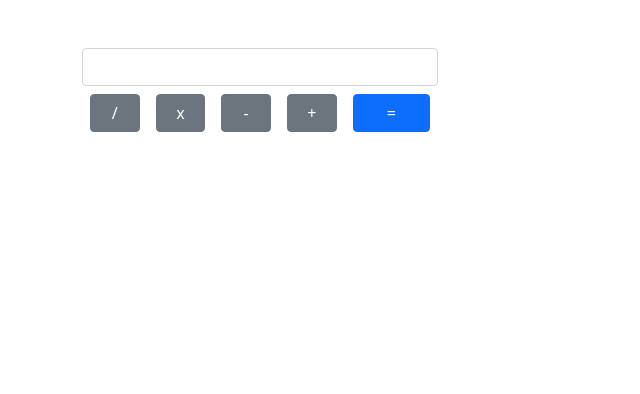
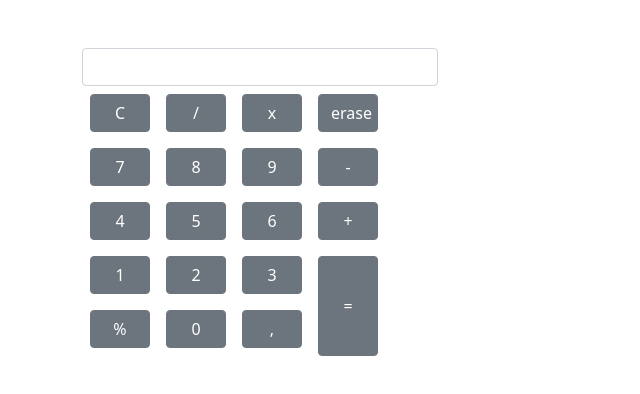
Before and after one commit to juliosalas89/calculator, a plain HTML site: page index.html in a window 1280 px wide. Shown: the whole page, without its empty margins (0-640 px from the left). Drawn offline with Linux system fonts and the light colour scheme.

Commit message:
se agregaron todos los botones

```diff
--- a/css/style.css
+++ b/css/style.css
@@ -5,3 +5,7 @@
 .boton2 {
     width: 100px;
 }
+
+.boton_igual {
+    height: 100px;
+}
--- a/index.html
+++ b/index.html
@@ -18,12 +18,42 @@
                     <div>
                         <input class="m-0 form-control" type="number">
                     </div>
-                    <div class="d-flex justify-content-between">
-                        <button class="m-2 btn btn-secondary botones" onclick="operacion(1)">/</button>
-                        <button class="m-2 btn btn-secondary botones" onclick="operacion(2)">x</button>
-                        <button class="m-2 btn btn-secondary botones" onclick="operacion(3)">-</button>
-                        <button class="m-2 btn btn-secondary botones" onclick="operacion(4)">+</button>
-                        <button class="m-2 btn btn-primary boton2" onclick="igual()">=</button>
+                    <div>
+                        <div class="d-flex">
+                            <button class="m-2 btn btn-secondary botones" onclick="operacion(1)">C</button>
+                            <button class="m-2 btn btn-secondary botones" onclick="operacion(1)">/</button>
+                            <button class="m-2 btn btn-secondary botones" onclick="operacion(2)">x</button>
+                            <button class="m-2 btn btn-secondary botones" onclick="operacion(2)">erase</button>
+                        </div>
+                        <div class="d-flex">
+                            <button class="m-2 btn btn-secondary botones" onclick="operacion(4)">7</button>
+                            <button class="m-2 btn btn-secondary botones" onclick="operacion(4)">8</button>
+                            <button class="m-2 btn btn-secondary botones" onclick="operacion(4)">9</button>
+                            <button class="m-2 btn btn-secondary botones" onclick="operacion(4)">-</button>
+                        </div>
+                        <div class="d-flex">
+                            <button class="m-2 btn btn-secondary botones" onclick="operacion(4)">4</button>
+                            <button class="m-2 btn btn-secondary botones" onclick="operacion(4)">5</button>
+                            <button class="m-2 btn btn-secondary botones" onclick="operacion(4)">6</button>
+                            <button class="m-2 btn btn-secondary botones" onclick="operacion(4)">+</button>
+                        </div>
+                        <div class="d-flex">
+                            <div>
+                                <div class="d-flex">
+                                    <button class="m-2 btn btn-secondary botones" onclick="operacion(4)">1</button>
+                                    <button class="m-2 btn btn-secondary botones" onclick="operacion(4)">2</button>
+                                    <button class="m-2 btn btn-secondary botones" onclick="operacion(4)">3</button>
+                                </div>
+                                <div class="d-flex">
+                                    <button class="m-2 btn btn-secondary botones" onclick="operacion(4)">%</button>
+                                    <button class="m-2 btn btn-secondary botones" onclick="operacion(4)">0</button>
+                                    <button class="m-2 btn btn-secondary botones" onclick="operacion(4)">,</button>
+                                </div>
+                            </div>
+                            <div>
+                                <button class="m-2 btn btn-secondary botones boton_igual" onclick="operacion(4)">=</button>
+                            </div>
+                        </div>
                     </div>
                 </section>
             </article>
```
